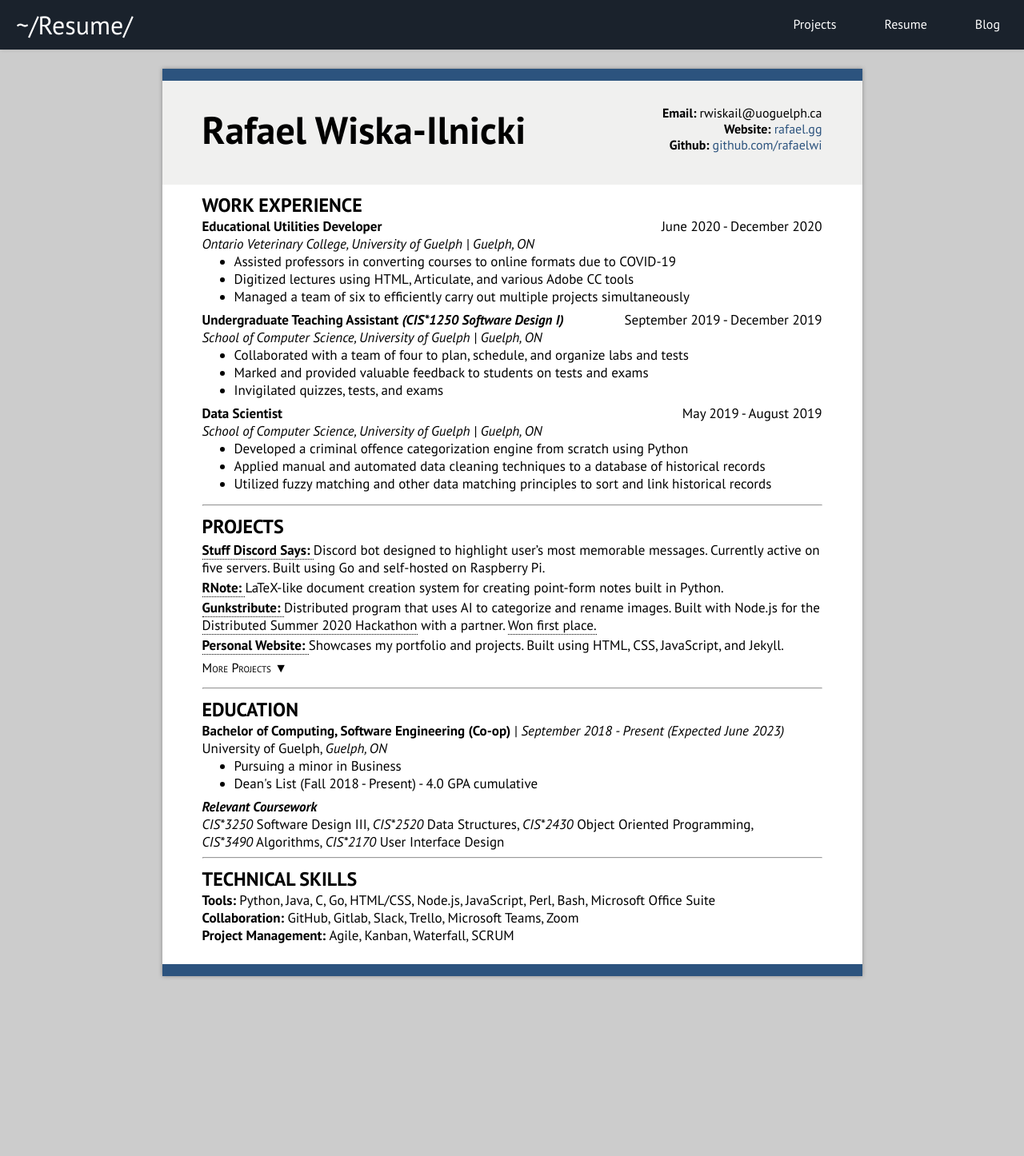
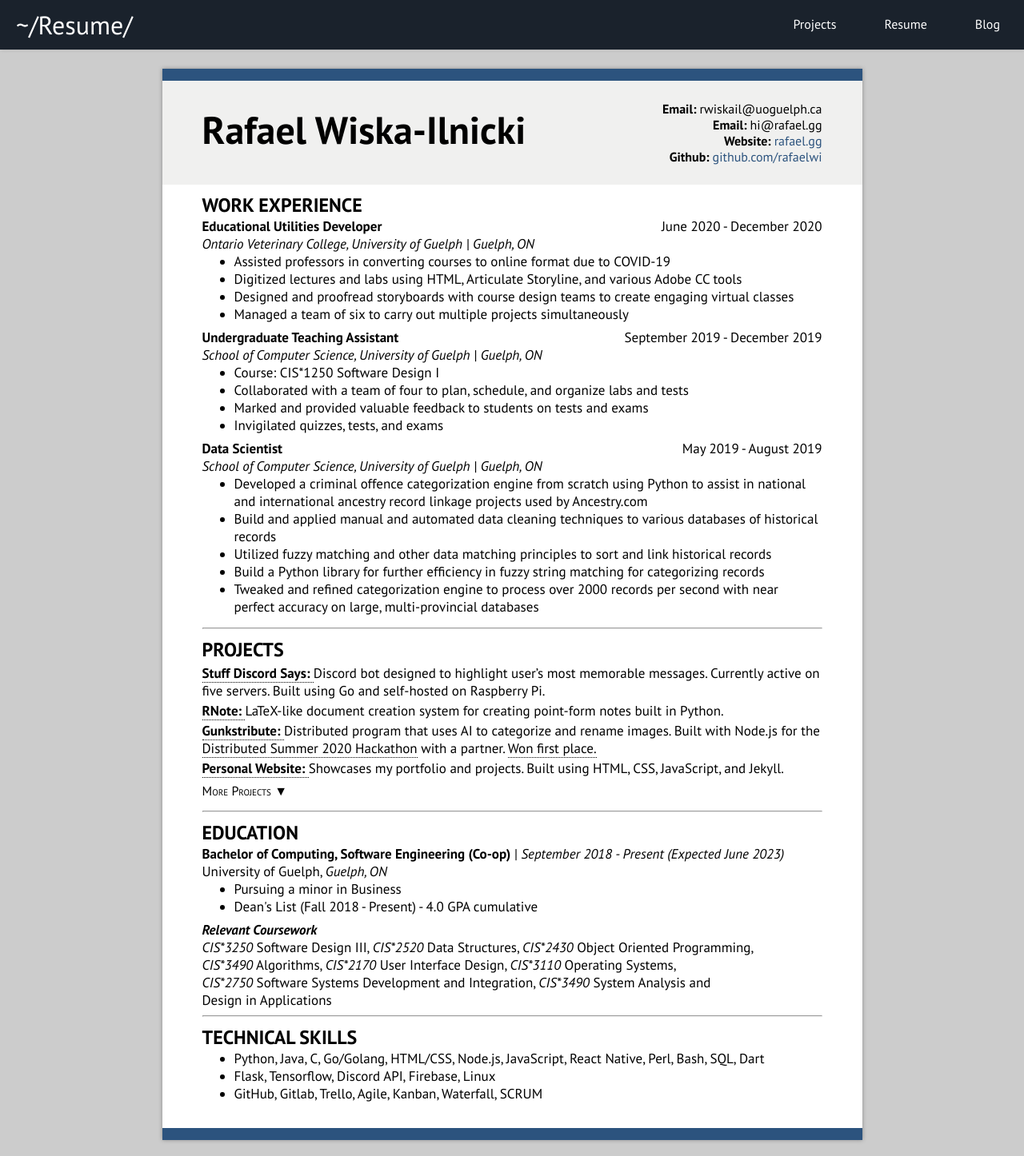
Before and after one commit to rafaelwi/rafaelwi.github.io, a Jekyll site: the page built from resume.html, in a window 1280 px wide. Shown: the whole page at 80% size. Built offline with Jekyll 4.4.1, drawn with Linux system fonts in a browser that asks for light colours; before the commit the page ends 1241 px from its top, so only the background shows below that.

Commit message:
Updated resume with new skills and descriptions

```diff
--- a/_layouts/resume.html
+++ b/_layouts/resume.html
@@ -64,6 +64,7 @@
         <h1 class="name">Rafael Wiska-Ilnicki</h1>
         <div class="info">
           <p><b>Email: </b> rwiskail@uoguelph.ca</p>
+          <p><b>Email: </b> hi@rafael.gg</p>
           <p><b>Website: </b> <a href="https://rafael.gg" target="_blank">rafael.gg</a></p>
           <p><b>Github: </b> <a href="https://github.com/rafaelwi" target="_blank">github.com/rafaelwi</a></p>
         </div>
@@ -86,25 +87,27 @@
             <div style="clear: both;"></div>
           </div>
           <ul>
-            <li>Assisted professors in converting courses to online formats due to COVID-19</li>
-            <li>Digitized lectures using HTML, Articulate, and various Adobe CC tools</li>
-            <li>Managed a team of six to efficiently carry out multiple projects simultaneously</li>
+            <li>Assisted professors in converting courses to online format due to COVID-19</li>
+            <li>Digitized lectures and labs using HTML, Articulate Storyline, and various Adobe CC tools</li>
+            <li>Designed and proofread storyboards with course design teams to create engaging virtual classes</li>
+            <li>Managed a team of six to carry out multiple projects simultaneously</li>
           </ul>
 
           <div class="job-info-desktop">
-            <p class="l-align"><b>Undergraduate Teaching Assistant <i>(CIS*1250&nbsp;Software&nbsp;Design&nbsp;I)</i></b></p>
+            <p class="l-align"><b>Undergraduate Teaching Assistant</b></p>
             <p class="r-align">September 2019 - December 2019</p>
             <div style="clear: both;"></div>
             <p><i>School of Computer Science, University of Guelph | Guelph, ON</i></p>
           </div>
           <div class="job-info-mobile">
-            <p><b>Undergraduate Teaching Assistant <i>(CIS*1250&nbsp;Software&nbsp;Design&nbsp;I)</i></b></p>
+            <p><b>Undergraduate Teaching Assistant</b></p>
             <p><i>School of Computer Science, University of Guelph</i></p>
             <p class="l-align">Guelph, ON</p>
             <p class="r-align">September 2019 - December 2019</p>
             <div style="clear: both;"></div>
           </div>
           <ul>
+            <li>Course: CIS*1250 Software Design I</li>
             <li>Collaborated with a team of four to plan, schedule, and organize labs and tests</li>
             <li>Marked and provided valuable feedback to students on tests and exams</li>
             <li>Invigilated quizzes, tests, and exams</li>
@@ -124,9 +127,11 @@
             <div style="clear: both;"></div>
           </div>
           <ul>
-            <li>Developed a criminal offence categorization engine from scratch using Python</li>
-            <li>Applied manual and automated data cleaning techniques to a database of historical records</li>
+            <li>Developed a criminal offence categorization engine from scratch using Python to assist in national and international ancestry record linkage projects used by Ancestry.com</li>
+            <li>Build and applied manual and automated data cleaning techniques to various databases of historical records</li>
             <li>Utilized fuzzy matching and other data matching principles to sort and link historical records</li>
+            <li>Build a Python library for further efficiency in fuzzy string matching for categorizing records</li>
+            <li>Tweaked and refined categorization engine to process over 2000 records per second with near perfect accuracy on large, multi-provincial databases</li>
           </ul>
 
           <div class="more-work-experience" style="display:none;">
@@ -211,7 +216,10 @@
             <i>CIS*2520</i>&nbsp;Data&nbsp;Structures,
             <i>CIS*2430</i>&nbsp;Object&nbsp;Oriented&nbsp;Programming,
             <i>CIS*3490</i>&nbsp;Algorithms,
-            <i>CIS*2170</i>&nbsp;User&nbsp;Interface&nbsp;Design
+            <i>CIS*2170</i>&nbsp;User&nbsp;Interface&nbsp;Design,
+            <i>CIS*3110</i>&nbsp;Operating&nbsp;Systems,
+            <i>CIS*2750</i>&nbsp;Software&nbsp;Systems&nbsp;Development and&nbsp;Integration,
+            <i>CIS*3490</i>&nbsp;System&nbsp;Analysis&nbsp;and Design&nbsp;in&nbsp;Applications
           </p>
         </div>
 
@@ -219,9 +227,12 @@
 
         <div class="tech-skills">
           <h2>TECHNICAL SKILLS</h2>
-          <p><b>Tools: </b> Python, Java, C, Go, HTML/CSS, Node.js, JavaScript, Perl, Bash, Microsoft Office Suite</p>
-          <p><b>Collaboration: </b>GitHub, Gitlab, Slack, Trello, Microsoft Teams, Zoom</p>
-          <p><b>Project Management: </b>Agile, Kanban, Waterfall, SCRUM</p>
+          <ul>
+            <li>Python, Java, C, Go/Golang, HTML/CSS, Node.js,
+              JavaScript, React Native, Perl, Bash, SQL, Dart</li>
+            <li>Flask, Tensorflow, Discord API, Firebase, Linux</li>
+            <li>GitHub, Gitlab, Trello, Agile, Kanban, Waterfall, SCRUM</li>
+          </ul>
         </div>
       </div> <!-- end content div -->
 
--- a/assets/css/resume.css
+++ b/assets/css/resume.css
@@ -1,5 +1,3 @@
-
-
 body {
     background-color: rgba(0, 0, 0, 0.2);
 }
@@ -44,7 +42,7 @@
 
 .info {
     text-align: right;
-    padding-top: 30px;
+    padding-top: 25px;
     padding-right: 50px;
 }
 
```
